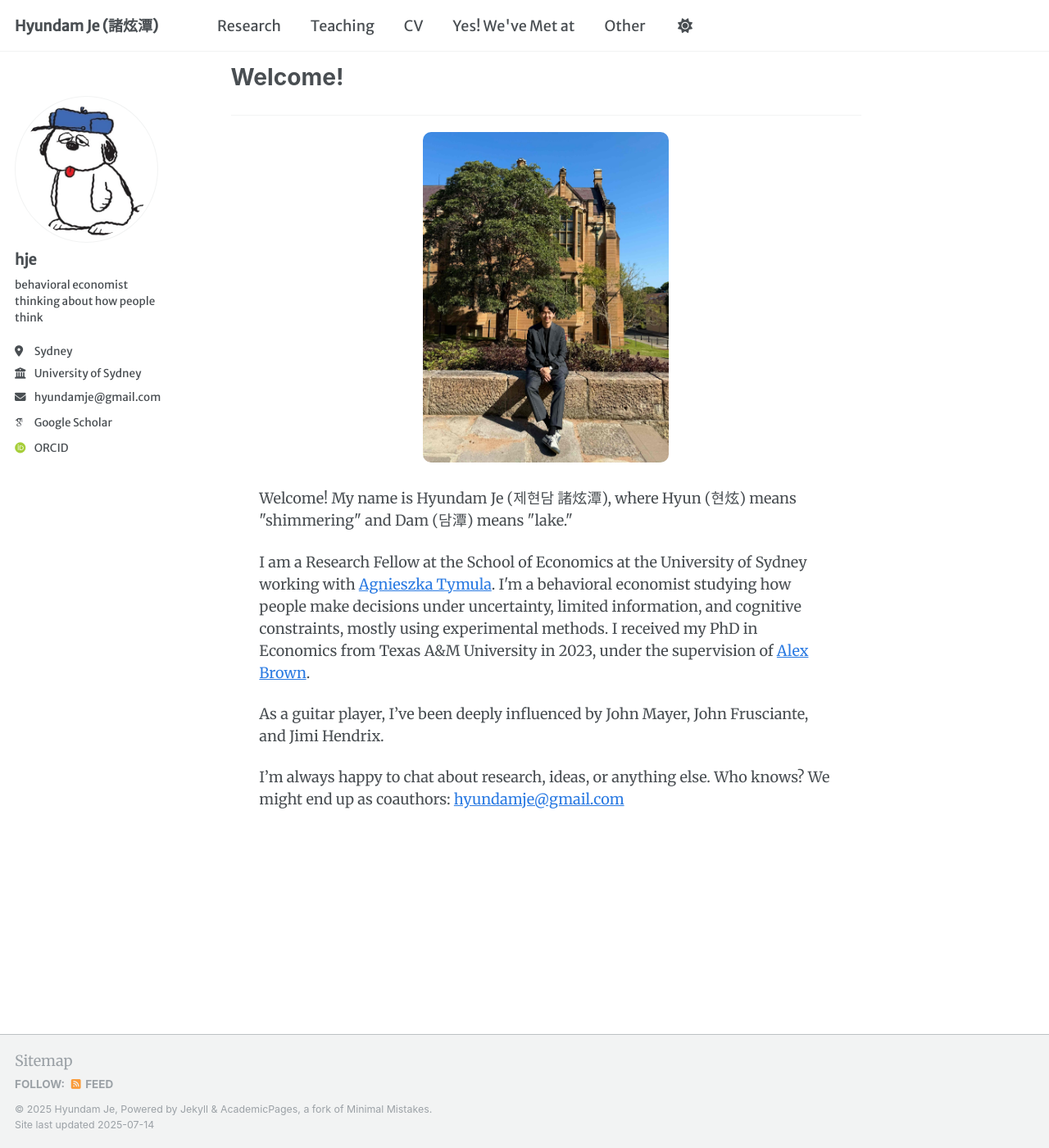
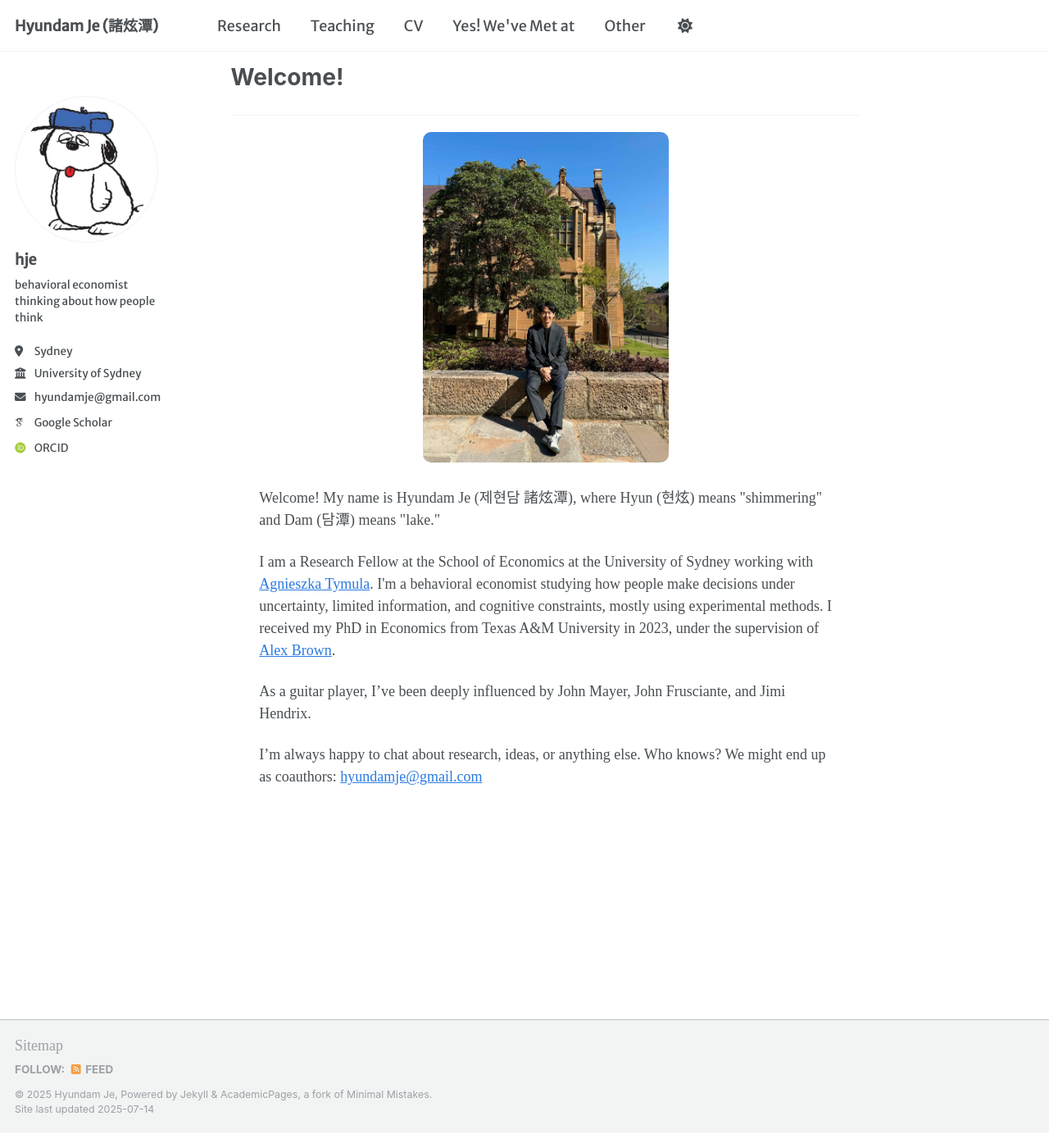
Before and after one commit to hyundamje/hyundamje.github.io, a Jekyll site: the page built from _pages/about.md, in a window 1280 px wide and 1400 px high, scrolled down 19 px. Shown: the whole window at 82% size. Built offline with Jekyll 4.4.1, drawn with Linux system fonts in a browser that asks for light colours; some web fonts are replaced.

Commit message:
Update _base.scss

```diff
--- a/_sass/layout/_base.scss
+++ b/_sass/layout/_base.scss
@@ -15,7 +15,7 @@ body {
   margin: 0;
   padding: $masthead-height 0 0;
   padding-bottom: 9em;
-  font-family: 'Merriweather', serif;
+  font-family: 'Lusitana', serif;
  // font-family: 'Source Serif 4', serif;
 
 
```
